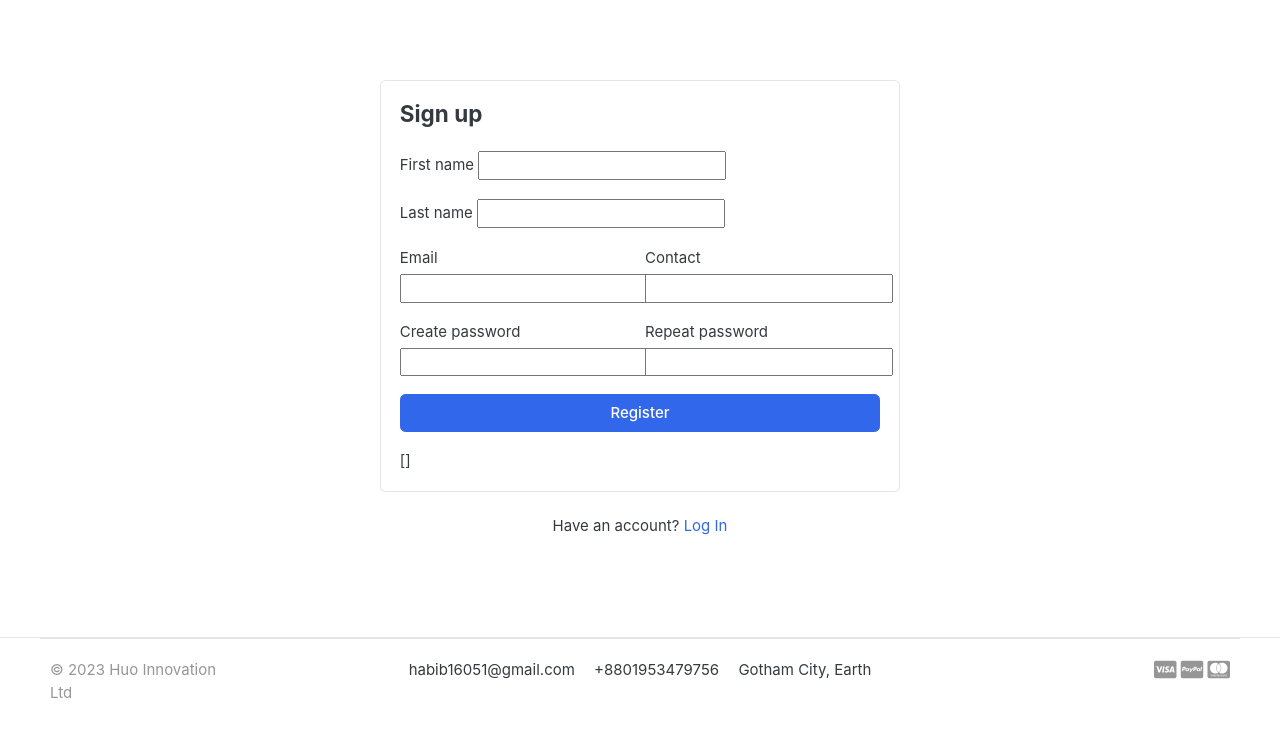
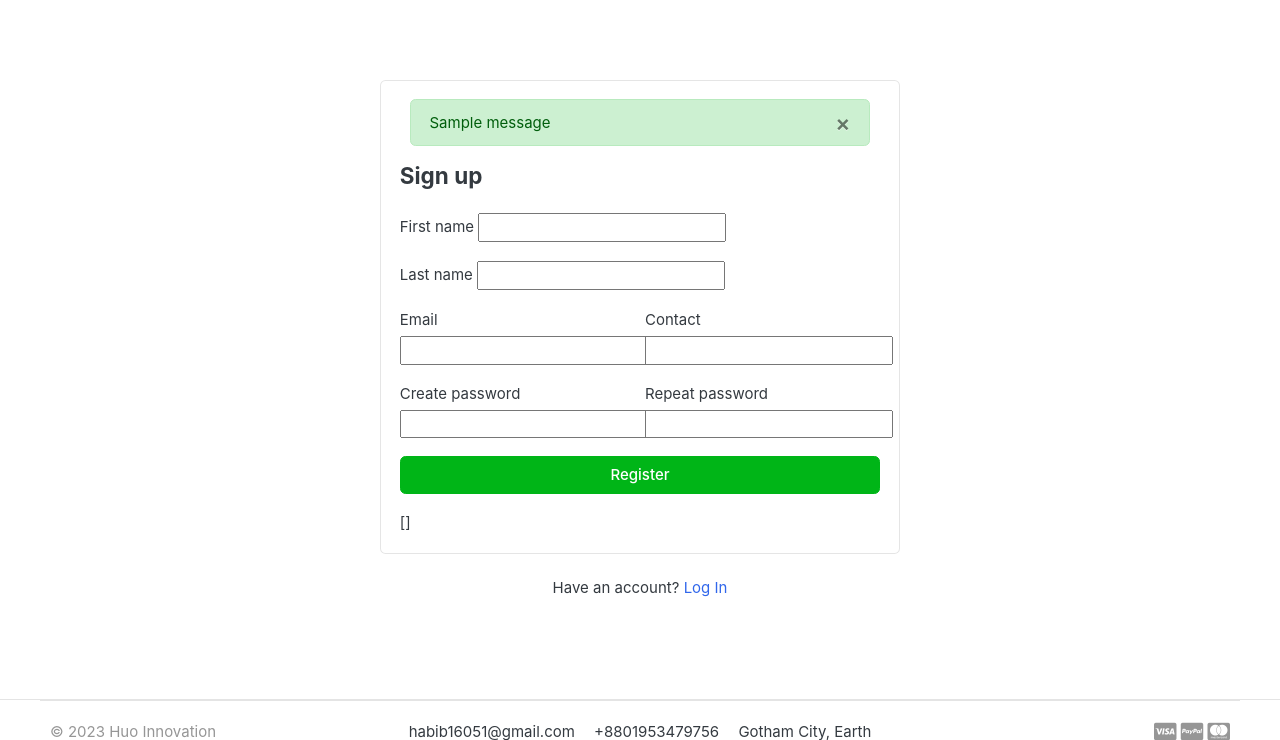
Before and after one commit to Habib16051/hateykhori-V01, a Django app: template templates/accounts/register.html in a window 1280 px wide. Shown: the part 118-858 px from the top of the page. Before the commit the page ends 816 px from the top, so only its background shows below. Run offline with Django 4.2, Linux system fonts and the light colour scheme; the template is opened without the code that fills it: most values are stand-ins (such as "Sample title", 1, 10 or a date in 2020); one stand-in notice (Sample message) is shown; form fields are guessed from the names that the template uses; some libraries are stand-ins or nearby versions; some web fonts are replaced.

Commit message:
django message for register added

```diff
--- a/accounts/views.py
+++ b/accounts/views.py
@@ -1,7 +1,8 @@
-from django.shortcuts import render
+from django.shortcuts import redirect, render
 
 from accounts.models import Account
 from .forms import RegistrationForm
+from django.contrib import messages
 # Create your views here.
 
 def register(request):
@@ -17,6 +18,8 @@ def register(request):
             user = Account.objects.create_user(first_name=first_name, last_name=last_name, username=username, email=email, password=password)
             user.contact = contact
             user.save()
+            messages.success(request, 'Registration successful')
+            return redirect('register')
     else:
         form = RegistrationForm()
     context = {
--- a/templates/accounts/register.html
+++ b/templates/accounts/register.html
@@ -10,6 +10,7 @@
     <!-- ============================ COMPONENT REGISTER   ================================= -->
     <div class="card mx-auto" style="max-width:520px; margin-top:40px;">
         <article class="card-body">
+            {% include 'includes/alert.html' %}
             <header class="mb-4">
                 <h4 class="card-title">Sign up</h4>
             </header>
@@ -69,7 +70,7 @@
                     </div> <!-- form-group end.// -->
                 </div>
                 <div class="form-group">
-                    <button type="submit" class="btn btn-primary btn-block"> Register </button>
+                    <button type="submit" class="btn btn-success btn-block"> Register </button>
                 </div> <!-- form-group// -->
                 {{ form.email.errors }}
                 {{ form.non_field_errors }}
--- /dev/null
+++ b/templates/includes/alert.html
@@ -0,0 +1,13 @@
+{% if messages %}
+
+    {% for message in messages %}
+    <div id="message" class="container">
+        <div {% if message.tags %} class="alert alert-{{ message.tags }}"{% endif %} role="alert">
+            <button type="button" class="close" data-dismiss="alert"><span aria-hidden="true">&times;</span></button>
+            {% if message.level == DEFAULT_MESSAGE_LEVELS.ERROR %}Important: {% endif %}
+            {{ message }}
+        </div>
+    </div>
+    {% endfor %}
+
+{% endif %}
```
Also changed, not shown: core/settings.py (+7 -1 lines), db.sqlite3.
